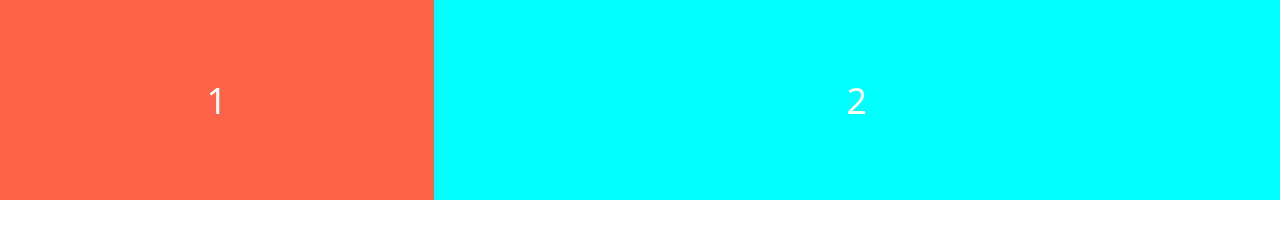
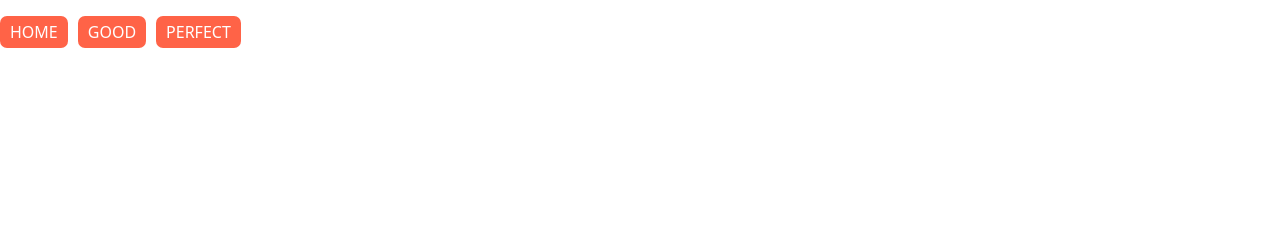
Before and after one commit to Hayeon-Lee/css-master, a website built with Vite: page index.html in a window 1280 px wide. Built offline with nearby package versions, Linux system fonts and the light colour scheme.

Commit message:
SCSS: nesting 정리와 적용

```diff
--- a/index.html
+++ b/index.html
@@ -4,15 +4,22 @@
 <head>
   <meta charset="UTF-8" />
   <meta name="viewport" content="width=device-width, initial-scale=1.0" />
-  <link rel="stylesheet" href="/style.css" />
+  <link rel="stylesheet" href="styles/style.scss" />
   <title>CSS Layout Masterclass</title>
 </head>
 
 <body>
-  <div class="father">
-    <div class="box">1</div>
-    <div class="box">2</div>
-  </div>
+  <ul>
+    <li>
+      <a link="google.com">HOME</a>
+    </li>
+    <li>
+      <a link="google.com">GOOD</a>
+    </li>
+    <li>
+      <a link="google.com">PERFECT</a>
+    </li>
+  </ul>
 </body>
 
 </html>
--- a/package.json
+++ b/package.json
@@ -9,6 +9,7 @@
     "preview": "vite preview"
   },
   "devDependencies": {
+    "sass": "^1.69.7",
     "vite": "^5.0.0"
   }
 }
--- /dev/null
+++ b/styles/style.scss
@@ -0,0 +1,33 @@
+body {
+  padding: 0;
+  margin: 0;
+  font-family: system-ui, -apple-system, BlinkMacSystemFont, 'Segoe UI', Roboto,
+    Oxygen, Ubuntu, Cantarell, 'Open Sans', 'Helvetica Neue', sans-serif;
+}
+
+ul {
+  list-style-type: none;
+  padding: 0;
+  display: flex;
+  gap: 10px;
+
+  li {
+      background-color: tomato;
+      color: white;
+      padding: 5px 10px;
+      border-radius: 7px;
+
+      &:hover {
+        opacity: 0.8;
+
+        a:hover {
+          color: grey;
+        }
+      }
+
+      a {
+      text-decoration: none;
+      color: white;
+      }
+    }
+}
```
Also changed, not shown: README.md, style.css (deleted), 내용정리/03. SCSS/README.md (added), 1 other file.
